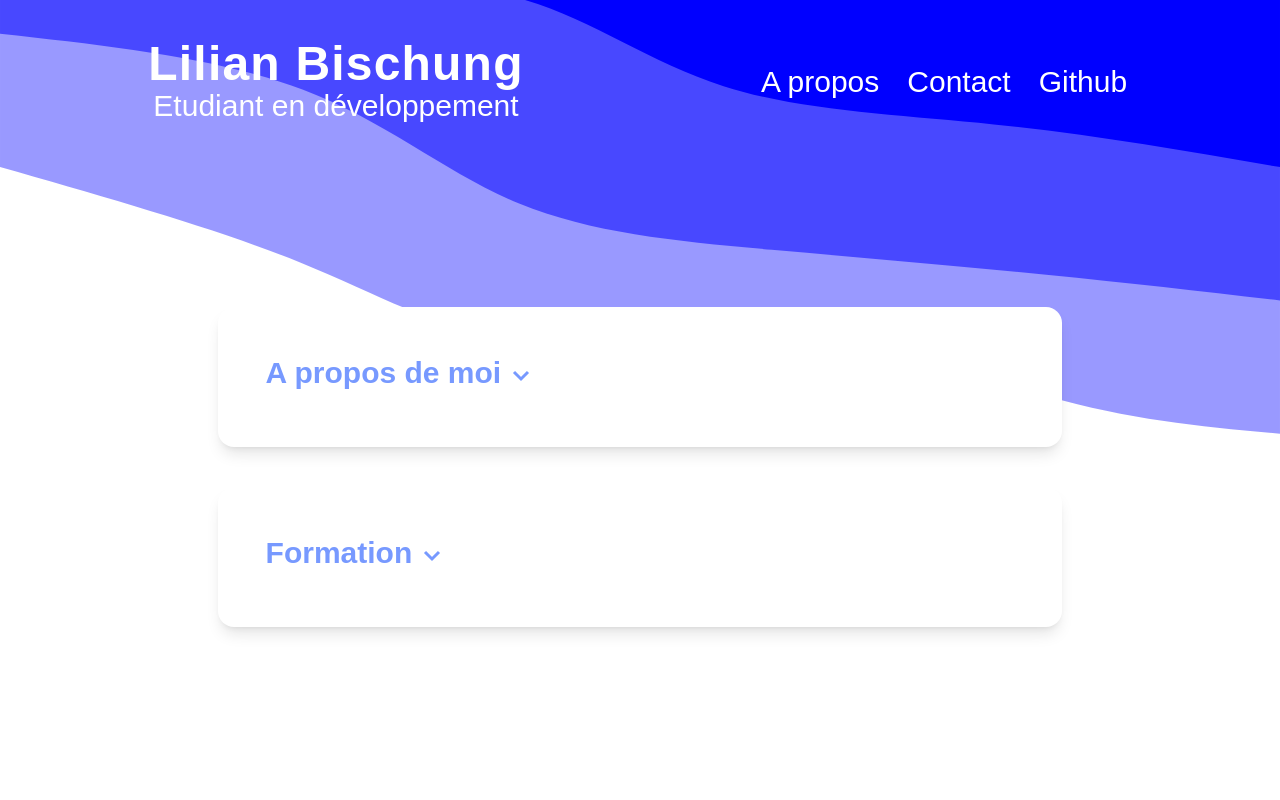
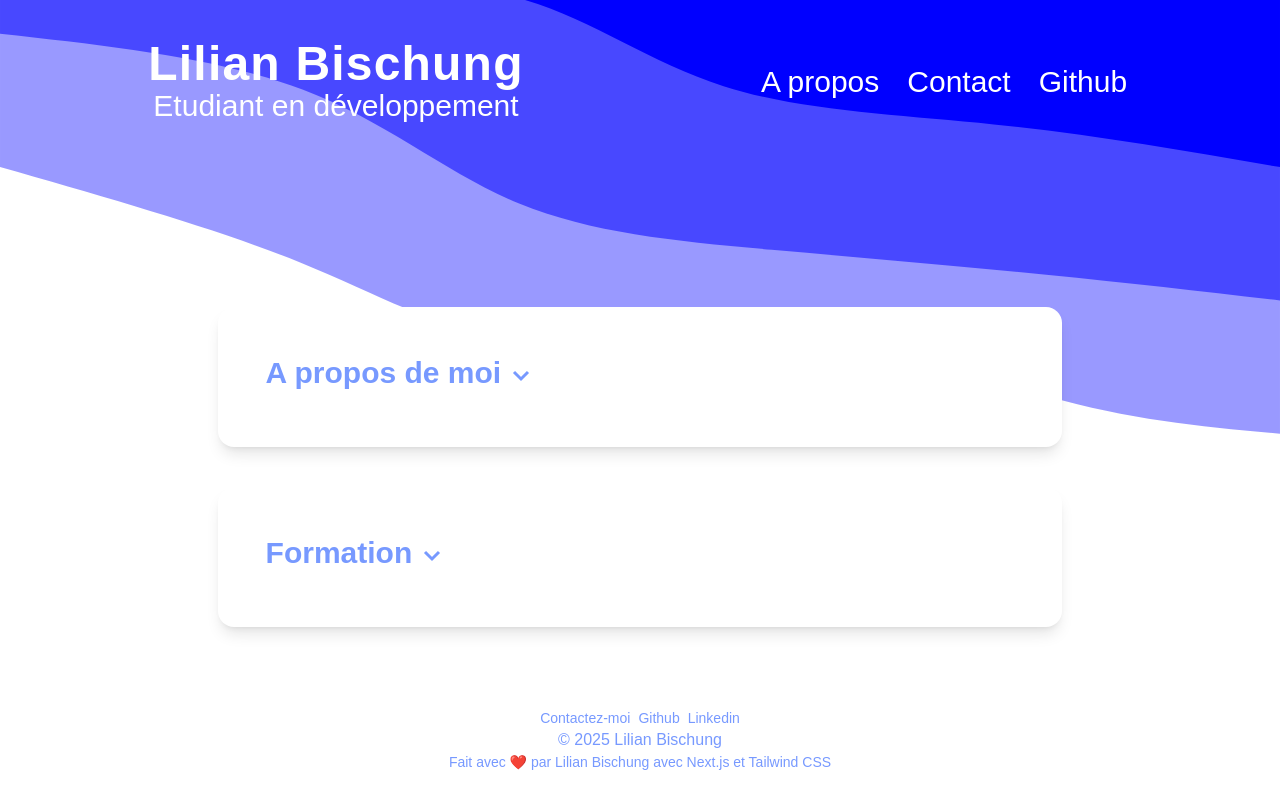
Before and after one commit to Lirobi/cv-interactif, a Next.js app: page / in a window 1280 px wide. Built offline with nearby package versions, Linux system fonts and the light colour scheme.

Commit message:
Ajout footer

```diff
--- /dev/null
+++ b/app/components/Footer.tsx
@@ -0,0 +1,17 @@
+import Link from "next/link";
+
+export default function Footer() {
+    return (
+        <footer className="w-full h-10 bg-background bottom-10 absolute left-0 flex flex-col items-center justify-center">
+            <p className="text-sm text-center flex gap-2">
+                <Link href="/contact">Contactez-moi</Link>
+                <Link href="https://github.com/Lirobi">Github</Link>
+                <Link href="https://www.linkedin.com/in/lilianbischung">Linkedin</Link>
+            </p>
+            <p>© 2025 Lilian Bischung</p>
+            <p className="text-sm text-center">
+                Fait avec ❤️ par Lilian Bischung avec Next.js et Tailwind CSS
+            </p>
+        </footer>
+    );
+}
--- a/app/contact/page.tsx
+++ b/app/contact/page.tsx
@@ -1,5 +1,6 @@
 import Link from "next/link";
 import Header from "../components/Header";
+import Footer from "../components/Footer";
 
 export default function ContactPage() {
     return (
@@ -30,6 +31,7 @@ export default function ContactPage() {
                     </div>
                 </div>
             </div>
+            <Footer />
         </div >
     );
 }
--- a/app/page.tsx
+++ b/app/page.tsx
@@ -1,5 +1,7 @@
+import Link from "next/link";
 import DeveloppableSection from "./components/DeveloppableSection";
 import Header from "./components/Header";
+import Footer from "./components/Footer";
 
 export default function Home() {
   return (
@@ -126,6 +128,7 @@ export default function Home() {
         `} />
         </div>
       </main>
+      <Footer />
     </div>
   );
 }
```
